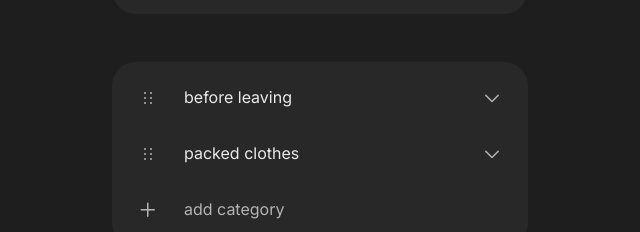
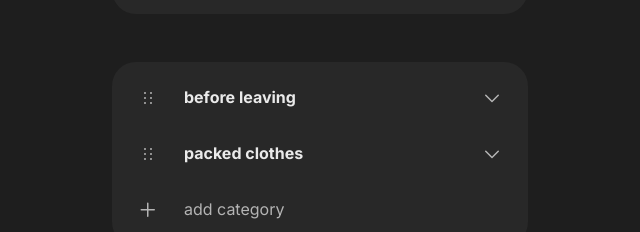
Before and after one commit to xvvvyz/list, a Next.js app: page / in a window 1280 px wide. Shown: the part 354-586 px from the top of the page, without its empty margins (320-960 px from the left). Built offline with nearby package versions, Linux system fonts and the light colour scheme.

Commit message:
bold categories

```diff
--- a/src/features/profile/sections/Items/components/ListItem/utilities/conditional-styles.ts
+++ b/src/features/profile/sections/Items/components/ListItem/utilities/conditional-styles.ts
@@ -15,6 +15,7 @@ const conditionalStyles = ({
 
   const containerStyles = {
     bg: 'initial',
+    fontWeight: 'normal',
     opacity: '1',
     py: 0,
     shadow: 'none',
@@ -33,6 +34,7 @@ const conditionalStyles = ({
   }
 
   if (isCategory) {
+    containerStyles.fontWeight = 'bold';
     containerStyles.py = 2;
   }
 
```
